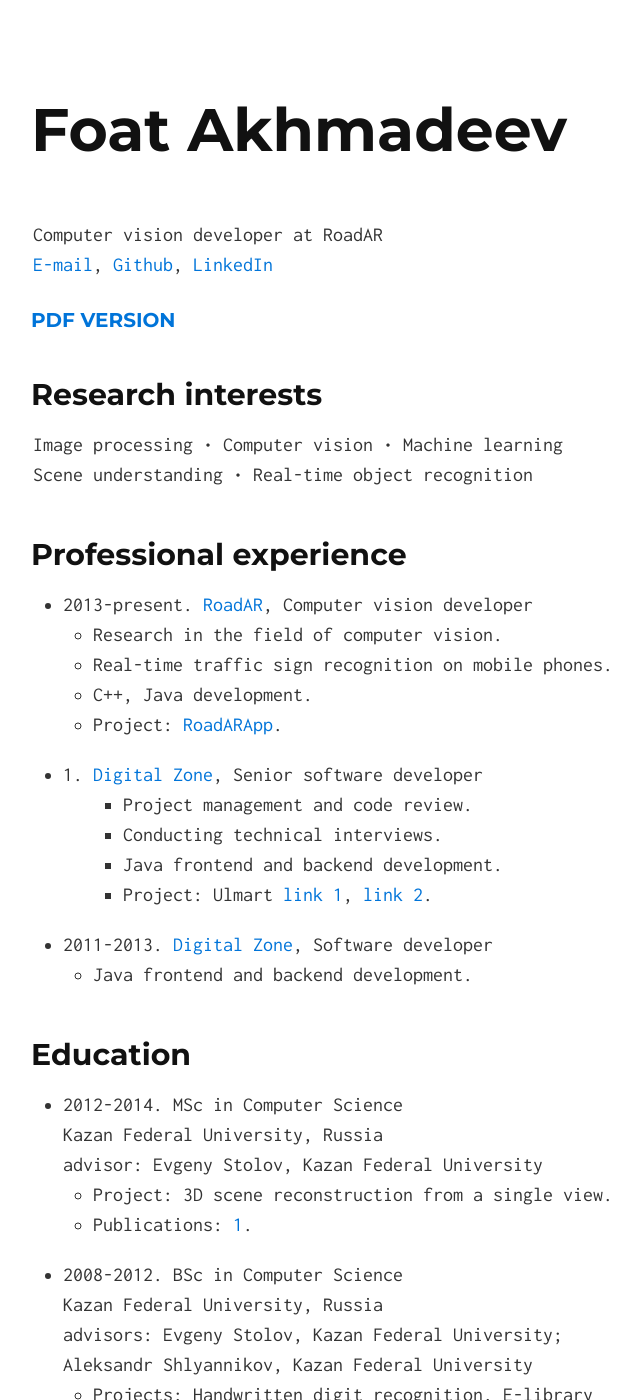
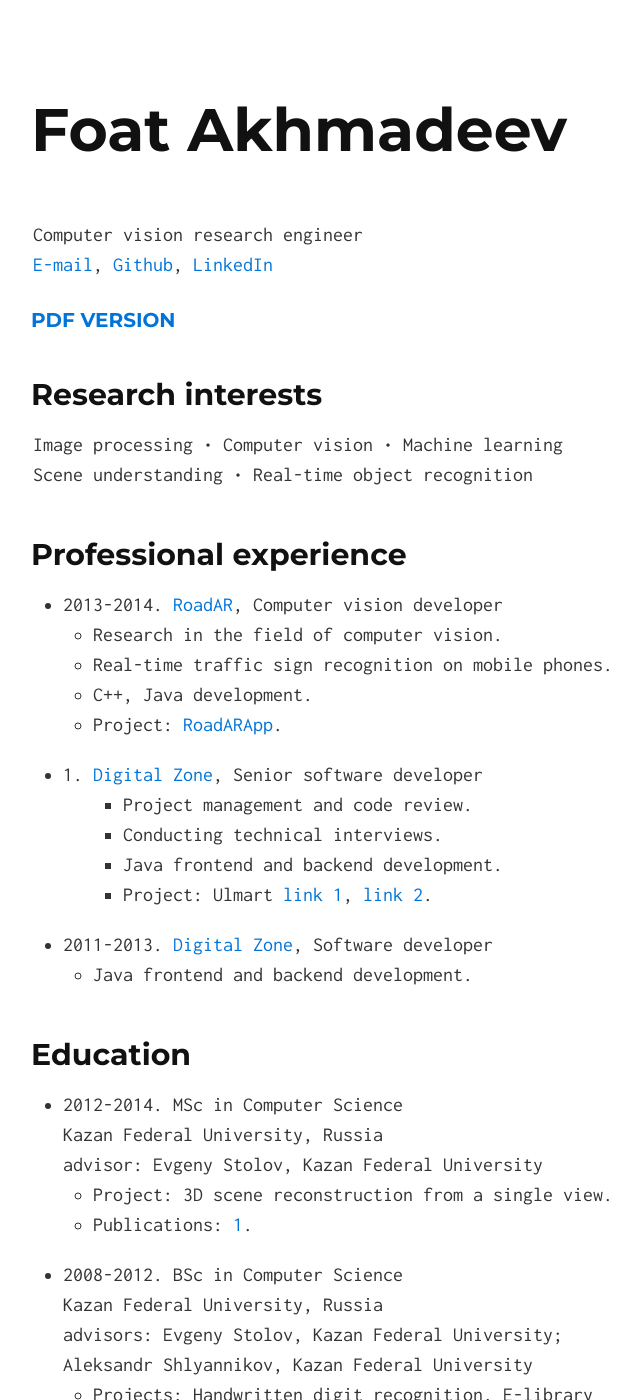
Before and after one commit to Foat/foat.github.io, a Jekyll site: the page built from index.html, in a window 1280 px wide and 1400 px high. Shown: the whole window, without its empty margins (307-947 px from the left). Built offline with Jekyll 4.4.1, drawn with Linux system fonts in a browser that asks for light colours; Markdown is read by kramdown in place of the engine named in the settings; some of the changed text lies outside the part shown.

Commit message:
cv updates

```diff
--- a/_includes/index.md
+++ b/_includes/index.md
@@ -1,4 +1,4 @@
-Computer vision developer at RoadAR
+Computer vision research engineer
 [E-mail], [Github], [LinkedIn]
 
 ### [pdf version](/cv/cv.pdf)
@@ -8,7 +8,7 @@ Image processing • Computer vision • Machine learning
 Scene understanding • Real-time object recognition
 
 ## Professional experience
-* 2013-present. [RoadAR], Computer vision developer
+* 2013-2014. [RoadAR], Computer vision developer
 	* Research in the field of computer vision.
 	* Real-time traffic sign recognition on mobile phones.
 	* C++, Java development.
--- a/cv/lib.bib
+++ b/cv/lib.bib
@@ -3,7 +3,7 @@
 
 @UNPUBLISHED{foat2014prediction,
   author = {Foat Akhmadeev},
-  title = {3D scene reconstruction from a single image of urban scenes},
+  title = {Surface Prediction for a Single Image of Urban Scenes},
   year = {2014},
   owner = {foat},
   timestamp = {2014.06.22}
```
Also changed, not shown: other parts of _includes/index.md (+2 -2 lines), README.md, 2 other files.
